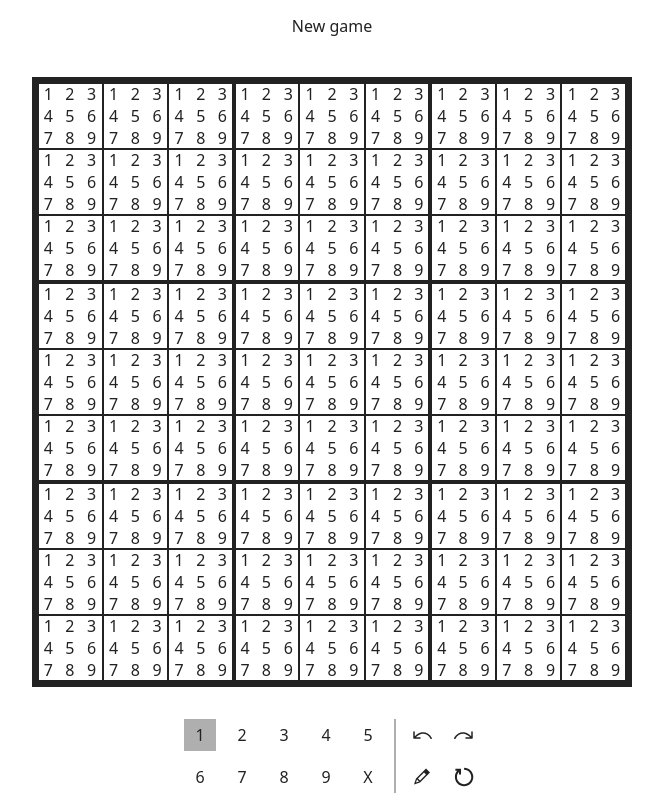
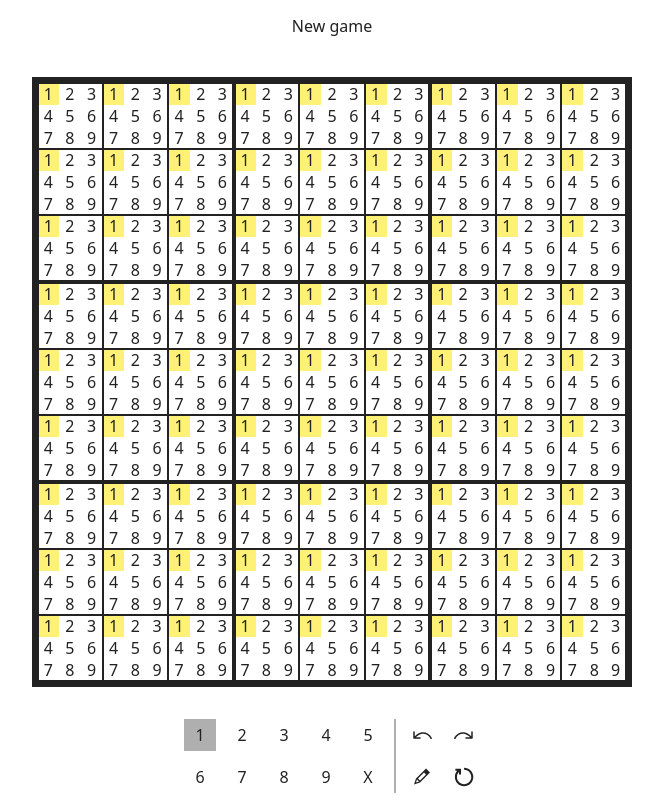
Before and after one commit to MaoShizhong/simple-sudoku, a website built with Vite: page index.html in a window 1280 px wide. Shown: the whole page, without its empty margins (308-971 px from the left). Built offline with nearby package versions, Linux system fonts and the light colour scheme; what sudoku-gen, sudoku-grid-maker would draw is missing.

Commit message:
Highlight cells containing matching number
Including matching pencil marks

```diff
--- a/src/scripts/game.js
+++ b/src/scripts/game.js
@@ -12,11 +12,12 @@ export default class {
         this.#isPencilMode = false;
         this.#currentNumber = 1;
 
-        UI.render(this.#puzzle);
+        UI.render(this.#puzzle, this.#currentNumber);
     }
 
     set currentNumber(value) {
         this.#currentNumber = value;
+        UI.highlightMatchingNumbers(this.#currentNumber);
     }
 
     togglePencilMode() {
@@ -45,7 +46,7 @@ export default class {
             }
         }
 
-        UI.render(this.#puzzle);
+        UI.render(this.#puzzle, this.#currentNumber);
     }
 
     amendBoardState(action) {
@@ -62,6 +63,6 @@ export default class {
             default:
                 break;
         }
-        UI.render(this.#puzzle);
+        UI.render(this.#puzzle, this.#currentNumber);
     }
 }
--- a/src/scripts/ui.js
+++ b/src/scripts/ui.js
@@ -8,12 +8,14 @@ export class UI {
         return rows;
     }
 
-    static render(puzzle) {
+    static render(puzzle, currentNumber) {
         UI.rows.forEach((row, rowIndex) => {
             row.forEach((cell, cellIndex) => {
                 const gridCell = puzzle.grid[rowIndex][cellIndex];
 
-                cell.querySelector('.number').textContent = gridCell.value;
+                const cellValue = cell.querySelector('.number');
+                cellValue.textContent = gridCell.value;
+                cellValue.dataset.number = gridCell.value;
 
                 const pencilCells = [
                     ...cell.querySelector('.pencils').children,
@@ -22,11 +24,27 @@ export class UI {
                     const pencilNumber = Number(pencilCell.dataset.number);
                     if (gridCell.pencilMarks.includes(pencilNumber)) {
                         pencilCell.textContent = pencilCell.dataset.number;
+                        pencilCell.dataset.visible = true;
                     } else {
                         pencilCell.textContent = '';
+                        pencilCell.dataset.visible = null;
                     }
                 });
             });
         });
+
+        UI.highlightMatchingNumbers(currentNumber);
+    }
+
+    static highlightMatchingNumbers(currentNumber) {
+        const highlightedCells = document.querySelectorAll('.highlight');
+        highlightedCells.forEach((cell) => cell.classList.remove('highlight'));
+
+        const matchingNumbers = document.querySelectorAll(
+            `.cell:has(.number[data-number="${currentNumber}"]), .pencils > [data-number="${currentNumber}"][data-visible="true"]`
+        );
+        matchingNumbers.forEach((cell) => {
+            cell.classList.add('highlight');
+        });
     }
 }
--- a/src/styles/styles.css
+++ b/src/styles/styles.css
@@ -7,6 +7,8 @@
     --border-thick: 5px solid var(--color-contrast);
     --border-thin: 1px solid var(--color-contrast);
     --border-faint: transparent;
+
+    --highlight-current: #fff176;
 }
 
 * {
@@ -87,7 +89,7 @@ button:active {
 }
 
 .value-entry {
-    border: var(--border-thin);
+    border: none;
     height: 100%;
     width: 100%;
     position: absolute;
@@ -100,12 +102,14 @@ button:active {
 }
 
 .number {
+    border: var(--border-thin);
     height: 100%;
     width: 100%;
     display: grid;
     place-content: center;
     position: absolute;
     font-size: 3rem;
+    z-index: 100;
 }
 
 .pencils {
@@ -186,3 +190,7 @@ label:has(input:checked) {
 .divider {
     border: 1px solid var(--color-secondary);
 }
+
+.highlight {
+    background-color: var(--highlight-current);
+}
```
